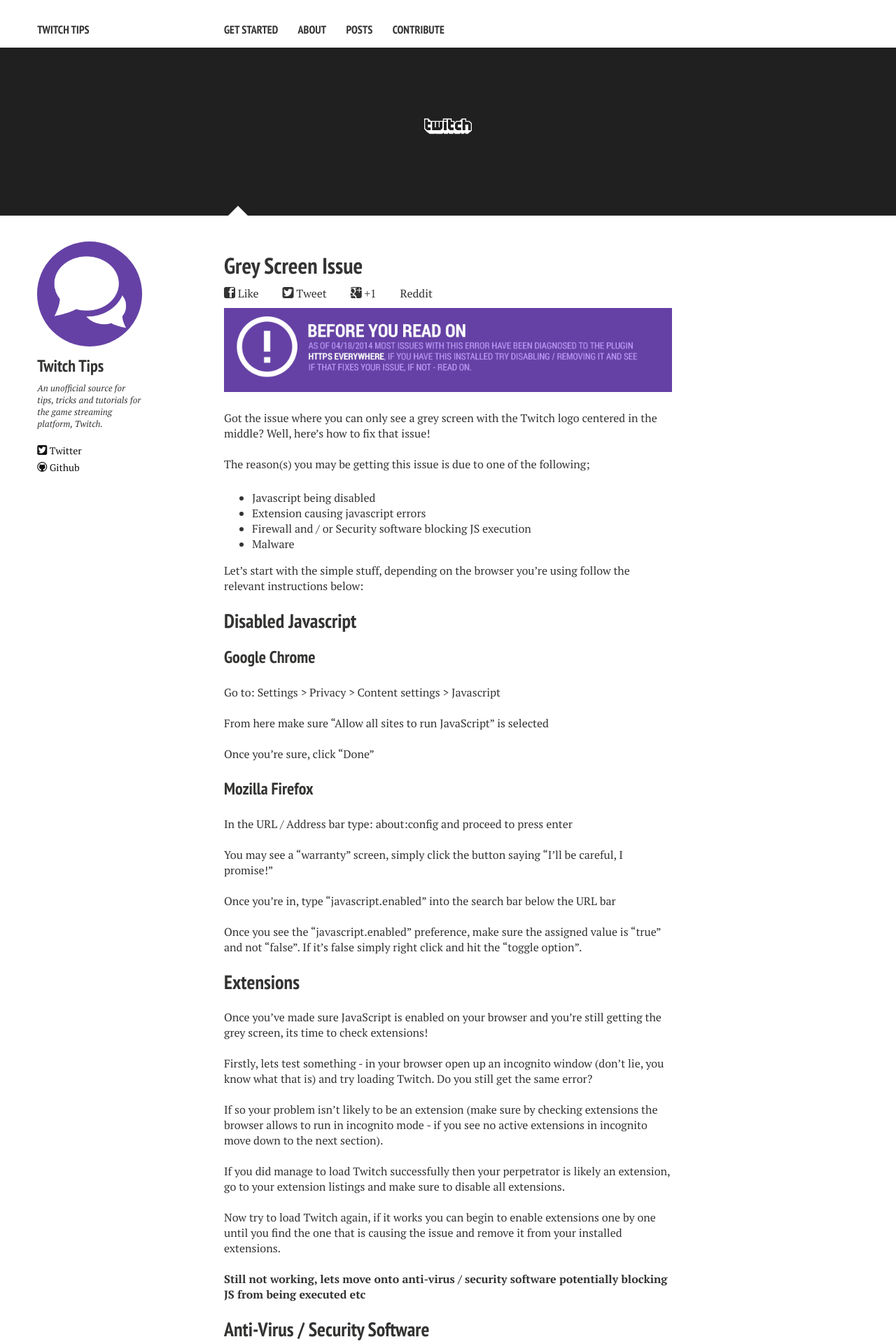
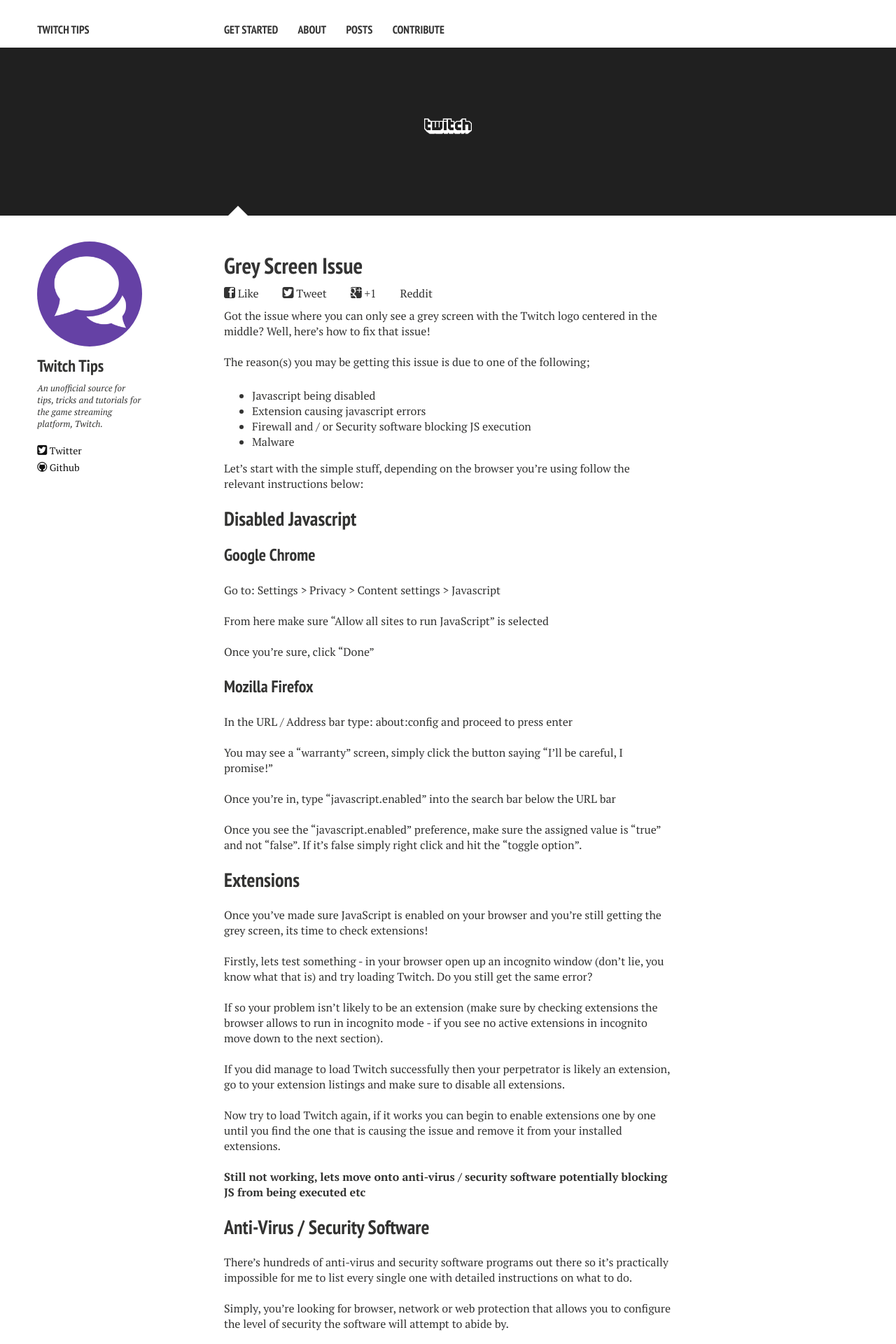
Before and after one commit to SolidPIPe/twitchtips, a Jekyll site: the page built from _posts/2014-04-17-grey-screen.md, in a window 1280 px wide. Shown: the top 1920 px of the page at 70% size. Built offline with Jekyll 4.4.1, drawn with Linux system fonts in a browser that asks for light colours; nearby versions of some CDN libraries; comment, search, counter and statistics services are not loaded.

Commit message:
remove waring

```diff
--- a/_posts/2014-04-17-grey-screen.md
+++ b/_posts/2014-04-17-grey-screen.md
@@ -7,10 +7,6 @@
 image:
   feature: gray-feature.png
 ---
-
-<figure>
-    <a href="/images/https-everywhere.png"><img src="/images/https-everywhere.png"></a>
-</figure>
 
 Got the issue where you can only see a grey screen with the Twitch logo centered in the middle? Well, here's how to fix that issue!
 
```
